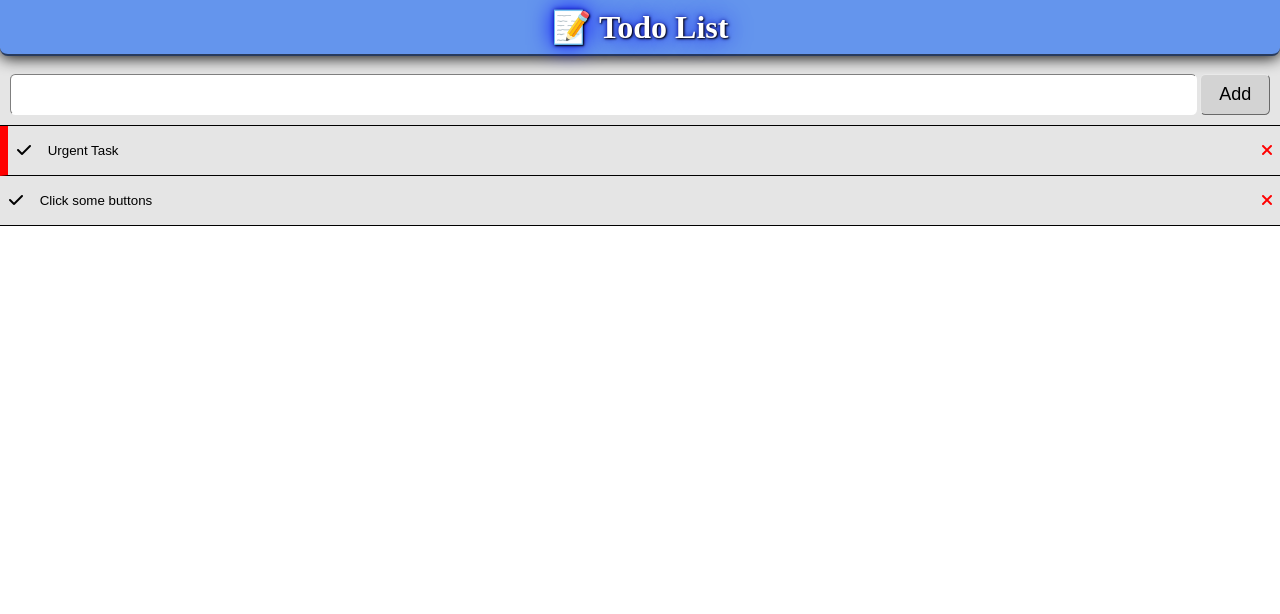
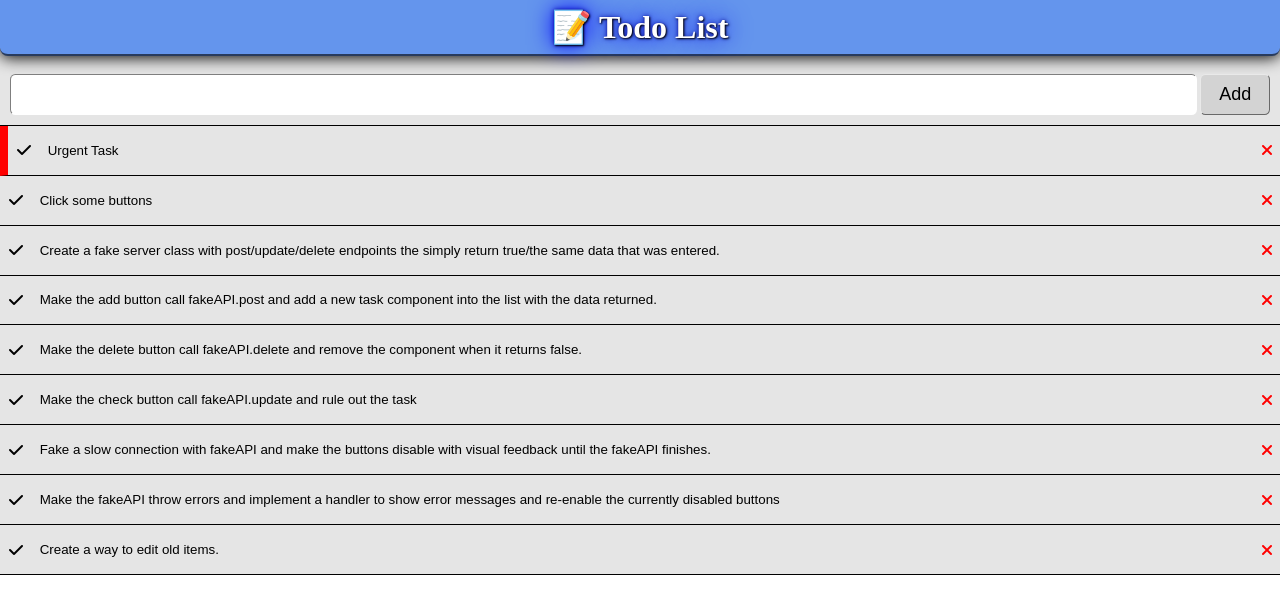
Before and after one commit to b-hayes/vue, a Vue app in the folder vue-cli-created-project/: page / in a window 1280 px wide. Shown: the top 614 px of the page. Built offline with nearby package versions, Linux system fonts and the light colour scheme.

Commit message:
WIP plan for the project with the hardcoded tasks

```diff
--- a/vue-cli-created-project/src/App.vue
+++ b/vue-cli-created-project/src/App.vue
@@ -26,7 +26,7 @@ export default {
   created() {
     this.tasks = [
       {
-        id: 1,
+        id: 0,
         text: 'Urgent Task',
         due: 'Tomorrow',
         severity: 'urgent'
@@ -35,7 +35,42 @@ export default {
         id: 1,
         text: 'Click some buttons',
         due: 'Tomorrow'
-      }
+      },
+      {
+        id: 2,
+        text: 'Create a fake server class with post/update/delete endpoints the simply return true/the same data that was entered.',
+        due: 'Tomorrow'
+      },
+      {
+        id: 2,
+        text: 'Make the add button call fakeAPI.post and add a new task component into the list with the data returned.',
+        due: 'Tomorrow'
+      },
+      {
+        id: 3,
+        text: 'Make the delete button call fakeAPI.delete and remove the component when it returns false.',
+        due: 'Tomorrow'
+      },
+      {
+        id: 4,
+        text: 'Make the check button call fakeAPI.update and rule out the task',
+        due: 'Tomorrow'
+      },
+      {
+        id: 5,
+        text: 'Fake a slow connection with fakeAPI and make the buttons disable with visual feedback until the fakeAPI finishes.',
+        due: 'Tomorrow'
+      },
+      {
+        id: 6,
+        text: 'Make the fakeAPI throw errors and implement a handler to show error messages and re-enable the currently disabled buttons',
+        due: 'Tomorrow'
+      },
+      {
+        id: 7,
+        text: 'Create a way to edit old items.',
+        due: 'Tomorrow'
+      },
     ]
   },
   components: {
```
